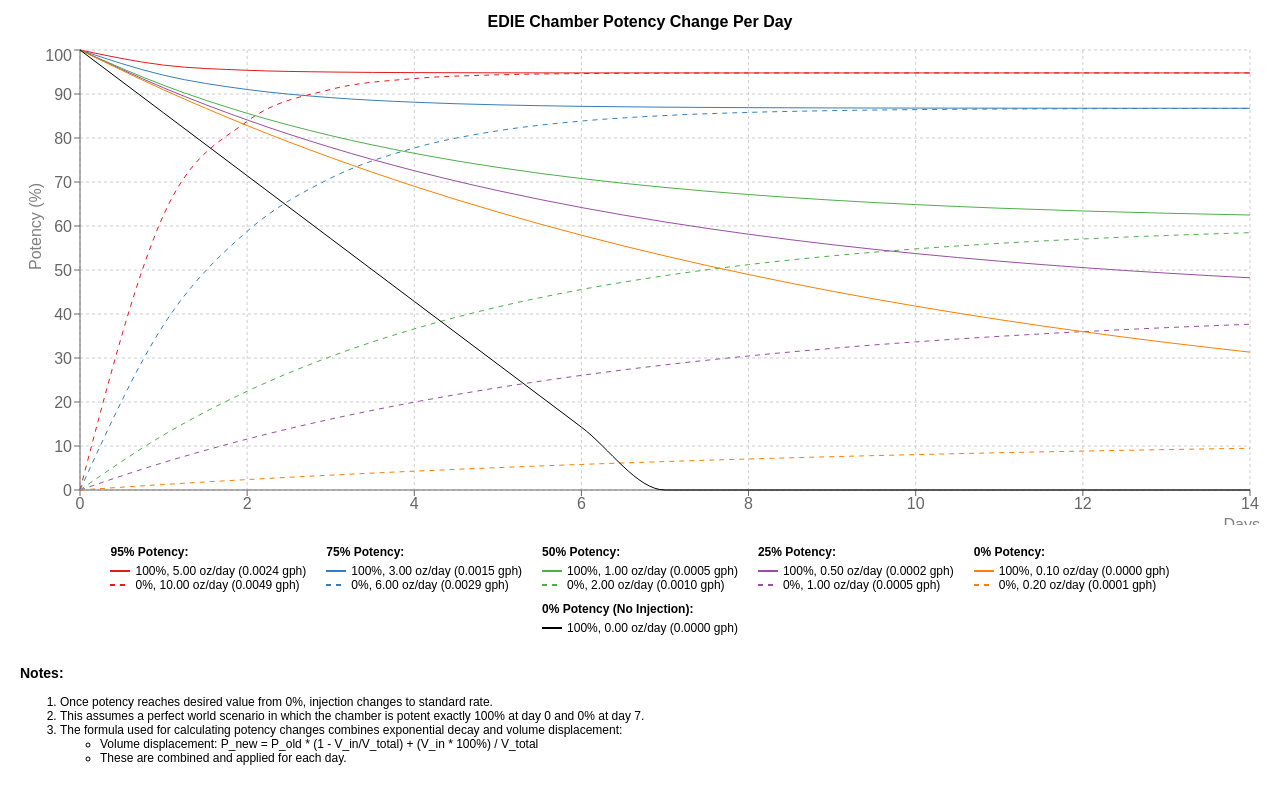
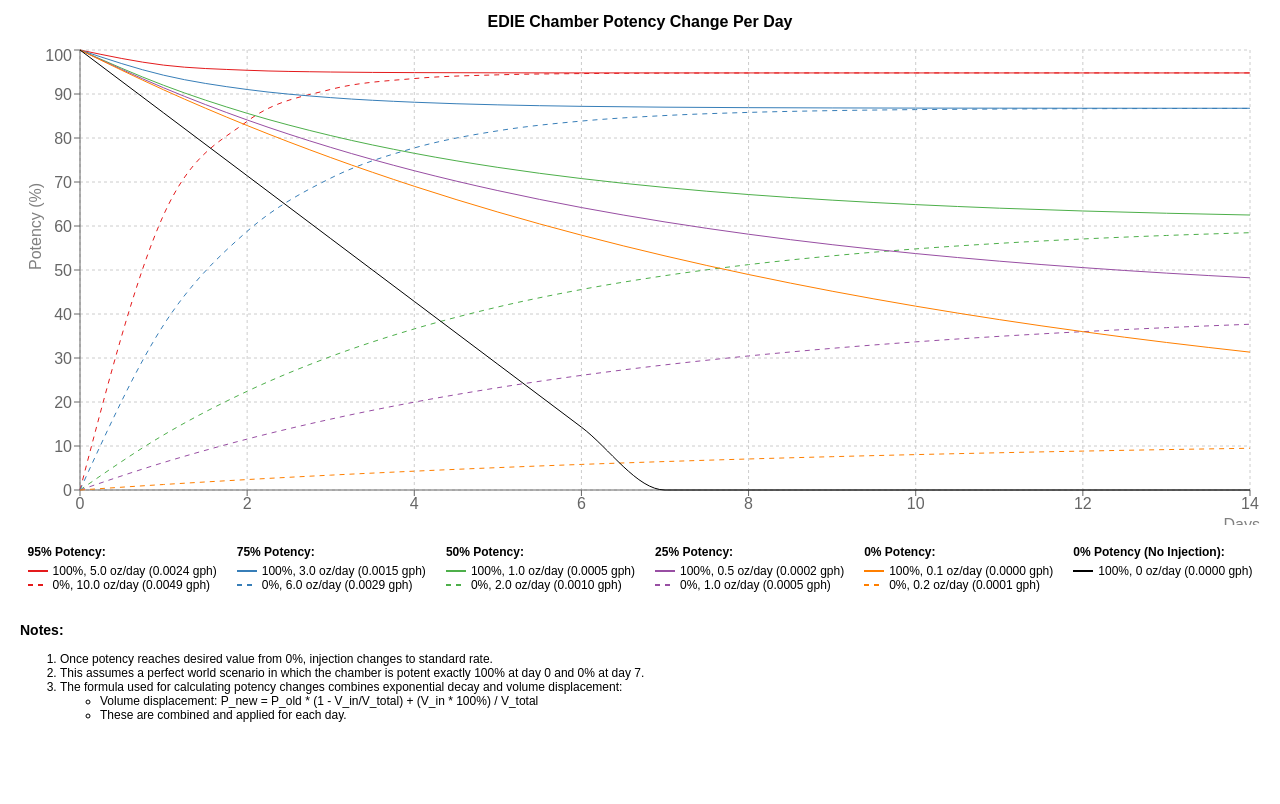
Before and after one commit to Larry70455/edie-chamber-potency-graph, a React (Create React App) app: page / in a window 1280 px wide. Shown: the top 804 px of the page. Built offline with nearby package versions, Linux system fonts and the light colour scheme.

Commit message:
Update EDIEChamberPotencyGraph component

```diff
--- a/src/EDIEChamberPotencyGraph.js
+++ b/src/EDIEChamberPotencyGraph.js
@@ -58,13 +58,13 @@ const EDIEChamberPotencyGraph = () => {
             <svg width="20" height="10" style={{ marginRight: '5px' }}>
               <line x1="0" y1="5" x2="20" y2="5" stroke={colors[index]} strokeWidth="2" />
             </svg>
-            <span>100%, {volume.toFixed(2)} oz/day ({ozPerDayToGph(volume)} gph)</span>
+            <span>100%, {volume.toFixed(1)} oz/day ({ozPerDayToGph(volume)} gph)</span>
           </div>
           <div style={{ display: 'flex', alignItems: 'center' }}>
             <svg width="20" height="10" style={{ marginRight: '5px' }}>
               <line x1="0" y1="5" x2="20" y2="5" stroke={colors[index]} strokeWidth="2" strokeDasharray="5,5" />
             </svg>
-            <span>0%, {(volume * 2).toFixed(2)} oz/day ({ozPerDayToGph(volume * 2)} gph)</span>
+            <span>0%, {(volume * 2).toFixed(1)} oz/day ({ozPerDayToGph(volume * 2)} gph)</span>
           </div>
         </div>
       ))}
@@ -74,7 +74,7 @@ const EDIEChamberPotencyGraph = () => {
           <svg width="20" height="10" style={{ marginRight: '5px' }}>
             <line x1="0" y1="5" x2="20" y2="5" stroke="black" strokeWidth="2" />
           </svg>
-          <span>100%, 0.00 oz/day (0.0000 gph)</span>
+          <span>100%, 0 oz/day (0.0000 gph)</span>
         </div>
       </div>
     </div>
```
